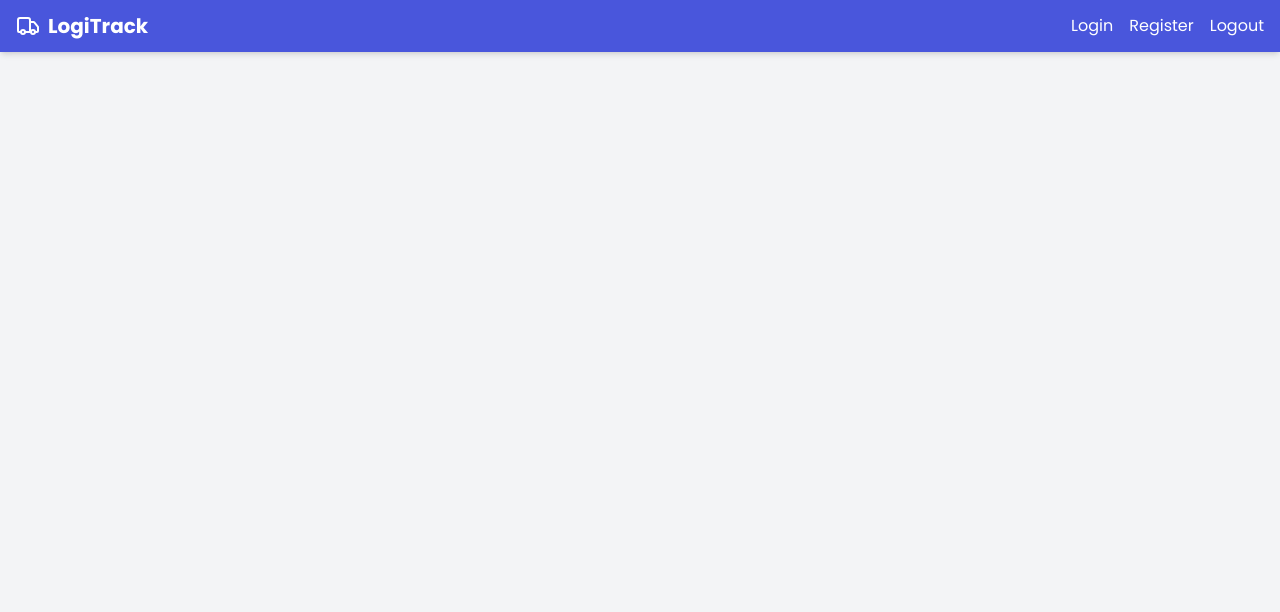
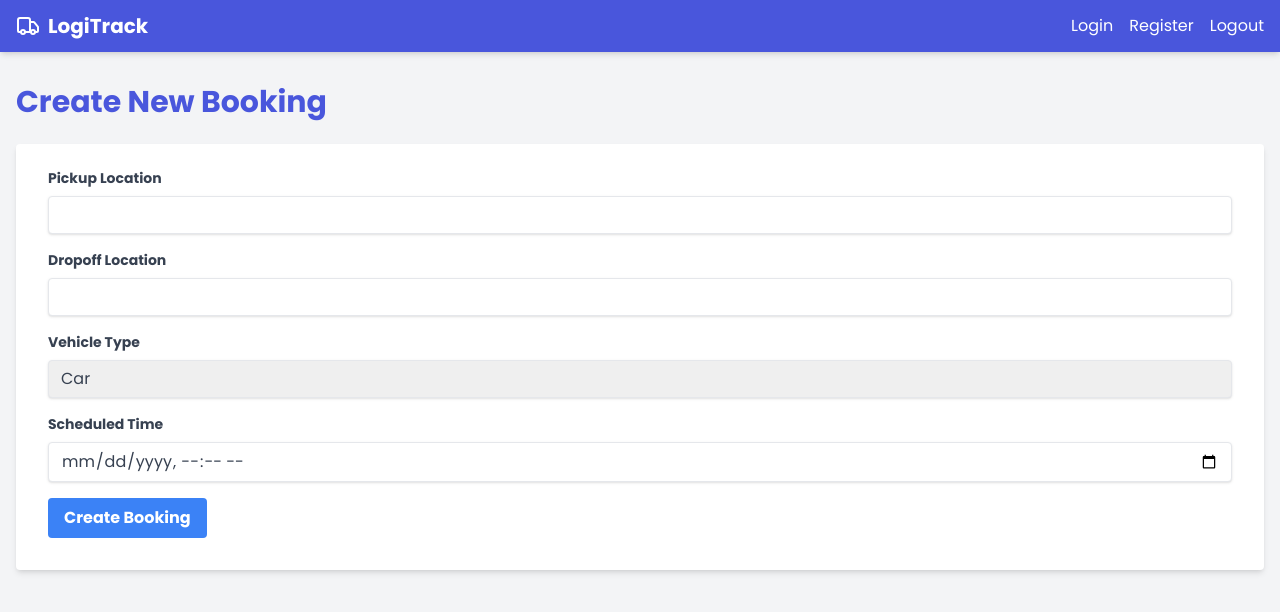
Before and after one commit to cs-mshr/HyperLlama, a React (Vite) app in the folder frontendv2/: page /booking/new in a window 1280 px wide. Shown: the top 612 px of the page. Built offline with nearby package versions, Linux system fonts and the light colour scheme.

Commit message:
Add CreateNewBooking.tsx

```diff
--- a/frontendv2/src/App.tsx
+++ b/frontendv2/src/App.tsx
@@ -8,6 +8,7 @@ import Bookings from './pages/Bookings';
 import Profile from './pages/Profile';
 import LogisticsDashboard from "./pages/AnalyticsPage";
 import DriverHome from "./pages/DriverHome.tsx";
+import CreateNewBooking from "./pages/CreateNewBooking.tsx";
 
 function App() {
   return (
@@ -24,7 +25,7 @@ function App() {
             <Route path="/profile" element={<Profile />} />
             <Route path="/analytics" element={<LogisticsDashboard />} />
             <Route path="/home/driver" element={<DriverHome />} />
-            {/*<Route path="booking/new" element={<CreateNewBooking />}/>*/}
+            <Route path="booking/new" element={<CreateNewBooking />}/>
             {/*<Route path="booking/:bookingId/location" element={<BookingLiveLocation />} />*/}
           </Routes>
         </main>
--- a/frontendv2/src/pages/CreateNewBooking.tsx
+++ b/frontendv2/src/pages/CreateNewBooking.tsx
@@ -0,0 +1,107 @@
+import React, { useState } from 'react';
+import axios from 'axios';
+import { useNavigate } from 'react-router-dom';
+
+const CreateNewBooking: React.FC = () => {
+  const [pickupLocation, setPickupLocation] = useState('');
+  const [dropoffLocation, setDropoffLocation] = useState('');
+  const [vehicleType, setVehicleType] = useState('CAR');
+  const [scheduledTime, setScheduledTime] = useState('');
+  const navigate = useNavigate();
+
+  const handleSubmit = async (event: React.FormEvent) => {
+    event.preventDefault();
+    try {
+      const token = localStorage.getItem('token');
+      const response = await axios.post(
+        'http://127.0.0.1:8000/logistics/bookings/create/',
+        {
+          pickup_location: pickupLocation,
+          dropoff_location: dropoffLocation,
+          vehicle_type: vehicleType,
+          scheduled_time: scheduledTime,
+        },
+        {
+          headers: { Authorization: `Bearer ${token}` },
+        }
+      );
+      console.log('Booking created:', response.data);
+      navigate('/bookings');
+    } catch (error) {
+      console.error('Error creating booking:', error);
+    }
+  };
+
+  return (
+    <div>
+      <h1 className="text-3xl font-bold mb-6 text-royal-blue">Create New Booking</h1>
+      <form onSubmit={handleSubmit} className="bg-white shadow-md rounded px-8 pt-6 pb-8 mb-4">
+        <div className="mb-4">
+          <label className="block text-gray-700 text-sm font-bold mb-2" htmlFor="pickupLocation">
+            Pickup Location
+          </label>
+          <input
+            id="pickupLocation"
+            type="text"
+            value={pickupLocation}
+            onChange={(e) => setPickupLocation(e.target.value)}
+            className="shadow appearance-none border rounded w-full py-2 px-3 text-gray-700 leading-tight focus:outline-none focus:shadow-outline"
+            required
+          />
+        </div>
+        <div className="mb-4">
+          <label className="block text-gray-700 text-sm font-bold mb-2" htmlFor="dropoffLocation">
+            Dropoff Location
+          </label>
+          <input
+            id="dropoffLocation"
+            type="text"
+            value={dropoffLocation}
+            onChange={(e) => setDropoffLocation(e.target.value)}
+            className="shadow appearance-none border rounded w-full py-2 px-3 text-gray-700 leading-tight focus:outline-none focus:shadow-outline"
+            required
+          />
+        </div>
+        <div className="mb-4">
+          <label className="block text-gray-700 text-sm font-bold mb-2" htmlFor="vehicleType">
+            Vehicle Type
+          </label>
+          <select
+            id="vehicleType"
+            value={vehicleType}
+            onChange={(e) => setVehicleType(e.target.value)}
+            className="shadow appearance-none border rounded w-full py-2 px-3 text-gray-700 leading-tight focus:outline-none focus:shadow-outline"
+            required
+          >
+            <option value="CAR">Car</option>
+            <option value="BIKE">Bike</option>
+            <option value="TRUCK">Truck</option>
+          </select>
+        </div>
+        <div className="mb-4">
+          <label className="block text-gray-700 text-sm font-bold mb-2" htmlFor="scheduledTime">
+            Scheduled Time
+          </label>
+          <input
+            id="scheduledTime"
+            type="datetime-local"
+            value={scheduledTime}
+            onChange={(e) => setScheduledTime(e.target.value)}
+            className="shadow appearance-none border rounded w-full py-2 px-3 text-gray-700 leading-tight focus:outline-none focus:shadow-outline"
+            required
+          />
+        </div>
+        <div className="flex items-center justify-between">
+          <button
+            type="submit"
+            className="bg-blue-500 hover:bg-blue-700 text-white font-bold py-2 px-4 rounded focus:outline-none focus:shadow-outline"
+          >
+            Create Booking
+          </button>
+        </div>
+      </form>
+    </div>
+  );
+};
+
+export default CreateNewBooking;
```
